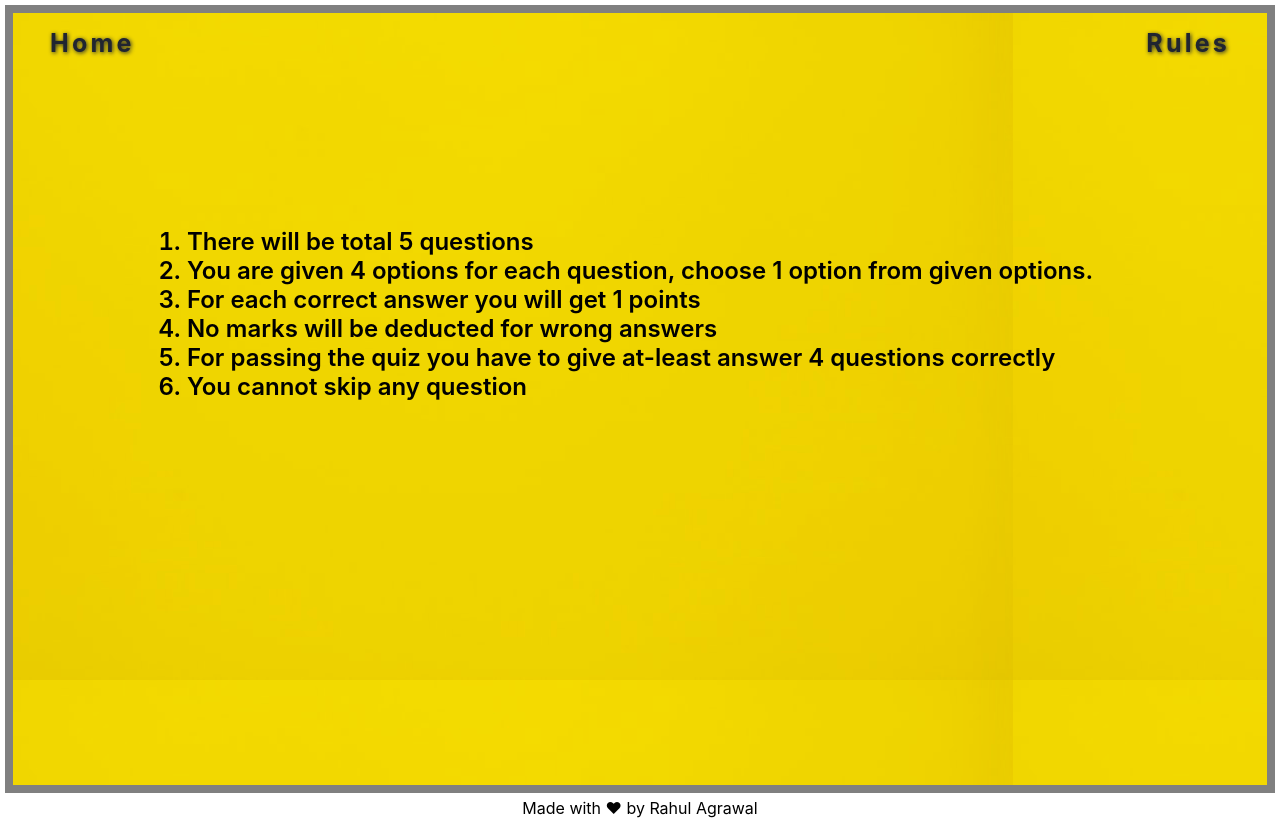
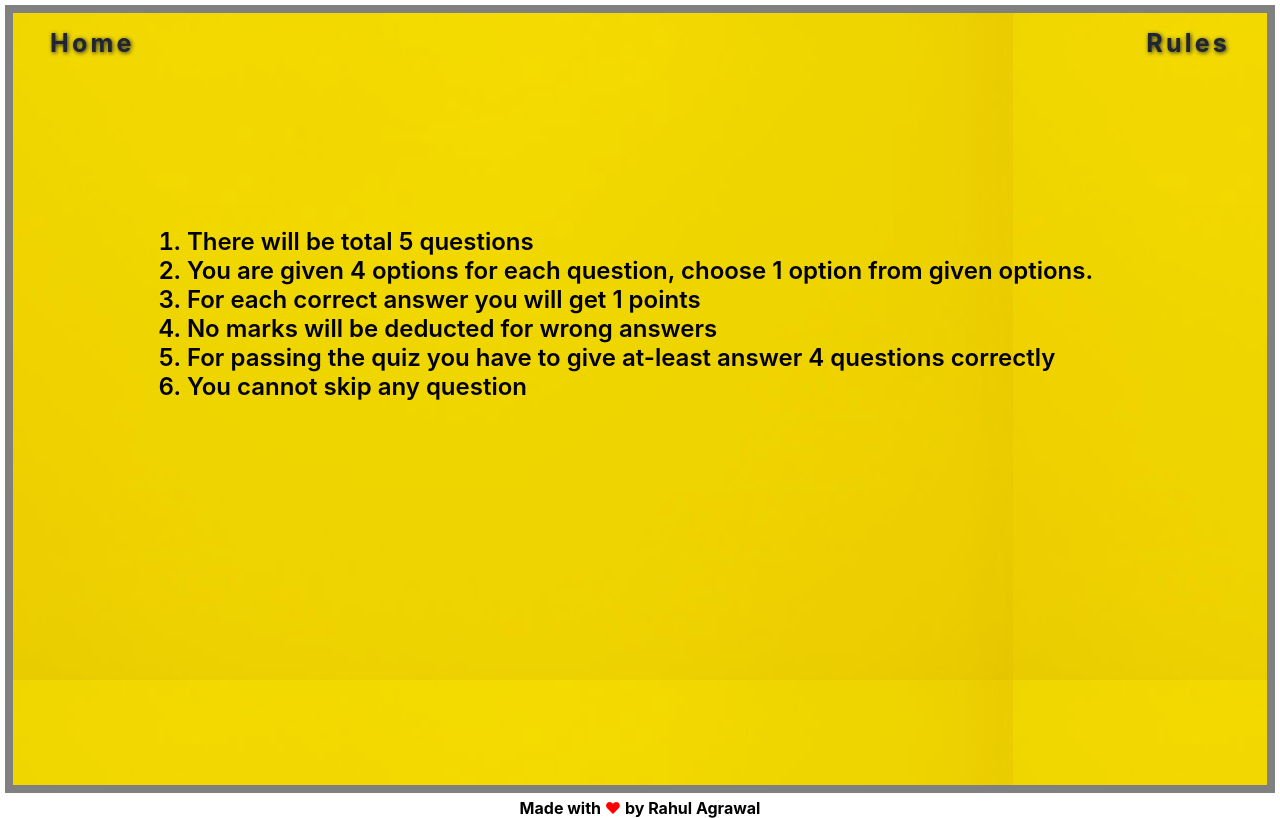
Before and after one commit to rahul31agrawal/Quizz, a React (Create React App) app: page /rules in a window 1280 px wide. Built offline with nearby package versions, Linux system fonts and the light colour scheme.

Commit message:
Minor footer correction
Minor footer correction

```diff
--- a/src/components/Footer/Footer.css
+++ b/src/components/Footer/Footer.css
@@ -1,4 +1,9 @@
 .footer{
     text-align: center;
     margin-bottom: 10;
+    font-weight: bold;
 }
+
+.heart{
+    color: red;
+}
--- a/src/components/Footer/Footer.js
+++ b/src/components/Footer/Footer.js
@@ -3,7 +3,7 @@ import React from 'react'
 function Footer() {
   return (
     <div className='footer'>
-        Made with ❤ by Rahul Agrawal
+        Made with <span className='heart'>❤</span> by Rahul Agrawal
     </div>
   )
 }
```
